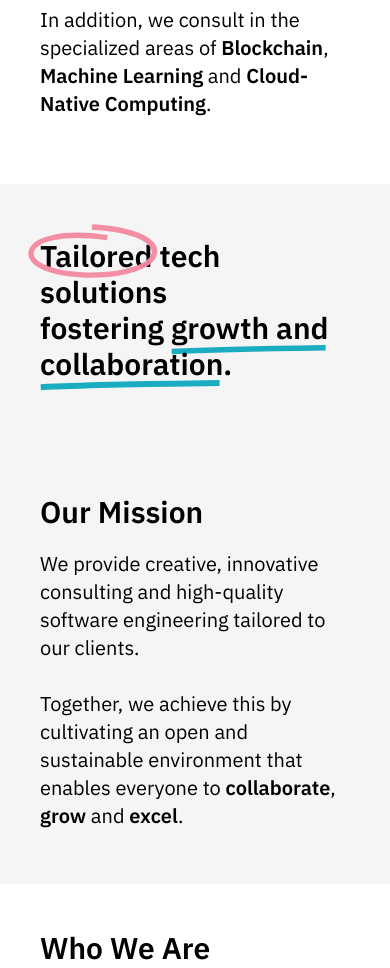
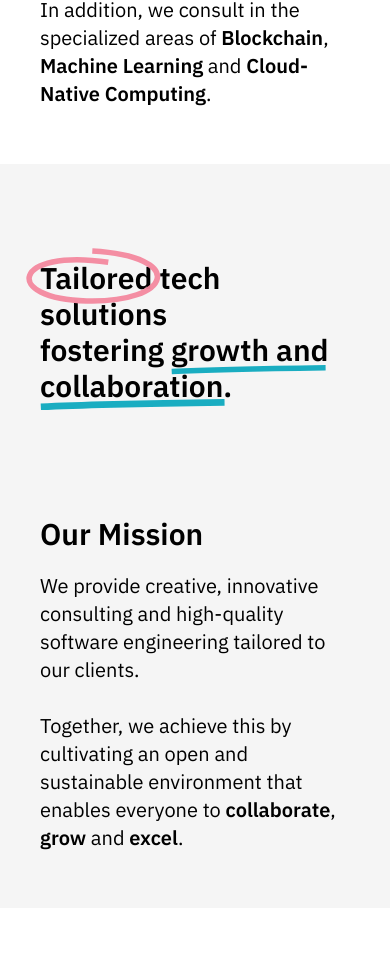
Before and after one commit to unit214/website, a Next.js app: page / in a window 390 px wide. Shown: the part 1016-1984 px from the top of the page. Built offline with nearby package versions, Linux system fonts and the light colour scheme.

Commit message:
fix: dynamic section heights, text highlighting, mobile alignment of "who we are"

```diff
--- a/package.json
+++ b/package.json
@@ -3,7 +3,7 @@
   "version": "0.1.0",
   "private": true,
   "scripts": {
-    "dev": "next dev",
+    "dev": "next dev -H 0.0.0.0",
     "build": "next build",
     "start": "next start",
     "lint": "next lint",
--- a/src/components/OurMission.tsx
+++ b/src/components/OurMission.tsx
@@ -1,18 +1,16 @@
 import NextImage from '@/components/NextImage';
 
-export default function OurMission() {
+function TailoredTechSolutions() {
   return (
-    <div className='flex h-[700px] w-full items-center justify-center bg-neutral-100 px-10 lg:h-[500px] lg:max-w-[1300px]'>
-      <div className='flex flex-col items-stretch gap-28 lg:flex-row lg:items-center lg:gap-20'>
-        <h1>
+    <h1 className='mt-10 lg:mt-0'>
       <span className='relative'>
         Tailored{' '}
         <NextImage
           src='/svg/text-ellipsis.svg'
           alt='text-ellipsis'
-              width='130'
+          width='135'
           height='34'
-              className='absolute -left-3 -top-3'
+          className='absolute -left-3.5 -top-2.5'
           useSkeleton
         />
       </span>
@@ -26,7 +24,7 @@ export default function OurMission() {
           alt='text-underline'
           width='350'
           height='34'
-              className='absolute -bottom-2 left-0'
+          className='absolute -bottom-1.5 left-0'
           useSkeleton
         />
       </span>
@@ -37,7 +35,7 @@ export default function OurMission() {
           alt='text-underline-short'
           width='155'
           height='34'
-              className='absolute -bottom-2 left-0'
+          className='absolute -bottom-1.5 left-0'
           useSkeleton
         />
       </span>
@@ -47,25 +45,37 @@ export default function OurMission() {
         <NextImage
           src='/svg/text-underline-short.svg'
           alt='text-underline-short'
-              width='180'
+          width='185'
           height='34'
-              className='absolute -bottom-2 left-0'
+          className='absolute -bottom-1.5 left-0'
           useSkeleton
         />
       </span>
     </h1>
+  );
+}
+
+function Mission() {
+  return (
     <div className='flex flex-col gap-5'>
       <h1>Our Mission</h1>
       <div className='font-primary max-w-[430px] text-xl font-normal'>
         We provide creative, innovative consulting and high-quality software
-            engineering tailored to our clients. <br /> <br /> Together, we
-            achieve this by cultivating an open and sustainable environment that
-            enables everyone to{' '}
-            <span className='font-semibold'>collaborate</span>,{' '}
+        engineering tailored to our clients. <br /> <br /> Together, we achieve
+        this by cultivating an open and sustainable environment that enables
+        everyone to <span className='font-semibold'>collaborate</span>,{' '}
         <span className='font-semibold'>grow</span> and{' '}
         <span className='font-semibold'>excel</span>.
       </div>
     </div>
+  );
+}
+export default function OurMission() {
+  return (
+    <div className='flex w-full justify-center bg-neutral-100 px-10 py-14 lg:max-w-[1300px] lg:py-32'>
+      <div className='flex flex-col gap-28 lg:flex-row lg:items-center lg:gap-20'>
+        <TailoredTechSolutions />
+        <Mission />
       </div>
     </div>
   );
--- a/src/components/WhatWeDo.tsx
+++ b/src/components/WhatWeDo.tsx
@@ -1,6 +1,6 @@
 export default function WhatWeDo() {
   return (
-    <div className='flex h-[500px] w-full items-center justify-center px-10'>
+    <div className='flex w-full justify-center px-10 py-14 lg:py-32'>
       <div className='flex flex-col items-start gap-6 lg:flex-row lg:gap-10'>
         <h1 className='whitespace-nowrap'>What We Do</h1>
         <div className='font-primary max-w-[430px] text-xl font-normal'>
--- a/src/components/WhoWeAre.tsx
+++ b/src/components/WhoWeAre.tsx
@@ -54,7 +54,7 @@ function EmployeeField({
   gitHubLink: string;
 }) {
   return (
-    <div className='flex items-start justify-between gap-16 lg:items-center lg:justify-start'>
+    <div className='flex items-start justify-between gap-5 lg:items-center lg:justify-start lg:gap-16'>
       <NextImage
         src={imgSource}
         alt='logo'
@@ -87,8 +87,8 @@ function EmployeeField({
 
 export default function WhoWeAre() {
   return (
-    <div className='flex h-[600px] w-full items-center justify-center px-10'>
-      <div className='flex flex-col items-start gap-10 lg:flex-row lg:gap-20'>
+    <div className='flex w-full justify-center px-10 py-14 lg:py-32'>
+      <div className='flex w-[430px] flex-col gap-10 lg:w-fit lg:flex-row lg:items-start lg:gap-20'>
         <h1 className='whitespace-nowrap'>Who We Are</h1>
         <div className='flex flex-col gap-10'>
           <EmployeeField
```
Lines whose indentation alone changed are shown as unchanged.
